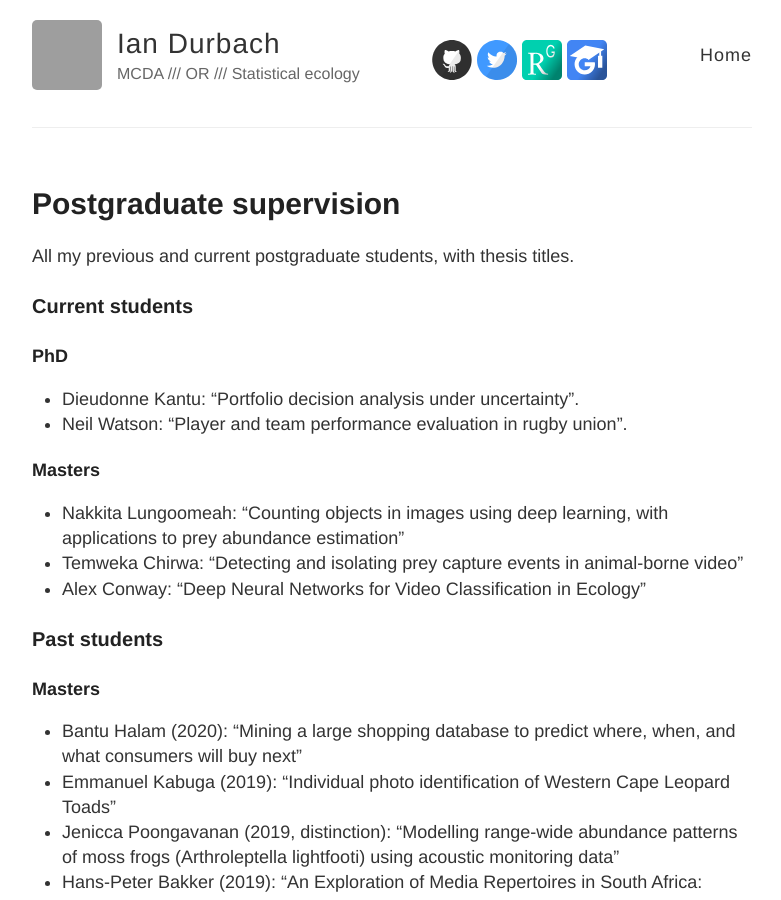
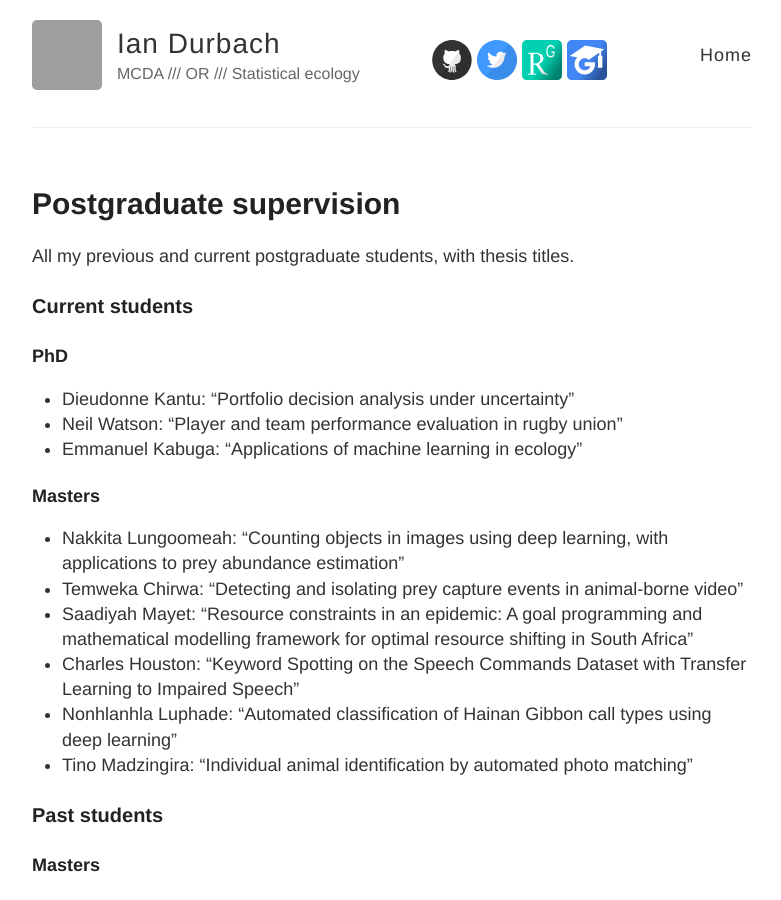
Before and after one commit to iandurbach/iandurbach.github.io, a Jekyll site: the page built from _posts/2017-09-07-students.md, in a window 1280 px wide and 900 px high. Shown: the whole window, without its empty margins (248-1029 px from the left). Built offline with Jekyll 4.4.1, drawn with Linux system fonts in a browser that asks for light colours; some of the changed text lies outside the part shown; grey boxes are pictures that could not be loaded.

Commit message:
Update 2017-09-07-students.md

```diff
--- a/_posts/2017-09-07-students.md
+++ b/_posts/2017-09-07-students.md
@@ -9,19 +9,24 @@ All my previous and current postgraduate students, with thesis titles.
 
 ##### PhD
 
-- Dieudonne Kantu: “Portfolio decision analysis under uncertainty”.
-- Neil Watson: “Player and team performance evaluation in rugby union”.
+- Dieudonne Kantu: “Portfolio decision analysis under uncertainty”
+- Neil Watson: “Player and team performance evaluation in rugby union”
+- Emmanuel Kabuga: "Applications of machine learning in ecology"
 
 ##### Masters
 
 - Nakkita Lungoomeah: "Counting objects in images using deep learning, with applications to prey abundance estimation"
 - Temweka Chirwa: “Detecting and isolating prey capture events in animal-borne video”
-- Alex Conway: “Deep Neural Networks for Video Classification in Ecology”
+- Saadiyah Mayet: "Resource constraints in an epidemic: A goal programming and mathematical modelling framework for optimal resource shifting in South Africa"
+- Charles Houston: "Keyword Spotting on the Speech Commands Dataset with Transfer Learning to Impaired Speech"
+- Nonhlanhla Luphade: "Automated classification of Hainan Gibbon call types using deep learning"
+- Tino Madzingira: "Individual animal identification by automated photo matching"
 
 ### Past students
 
 ##### Masters
 
+- Alex Conway (2020): “Deep Neural Networks for Video Classification in Ecology”
 - Bantu Halam (2020): “Mining a large shopping database to predict where, when, and what consumers will buy next”
 - Emmanuel Kabuga (2019): “Individual photo identification of Western Cape Leopard Toads”
 - Jenicca Poongavanan (2019, distinction): “Modelling range-wide abundance patterns of moss frogs (Arthroleptella lightfooti) using acoustic monitoring data”
```
